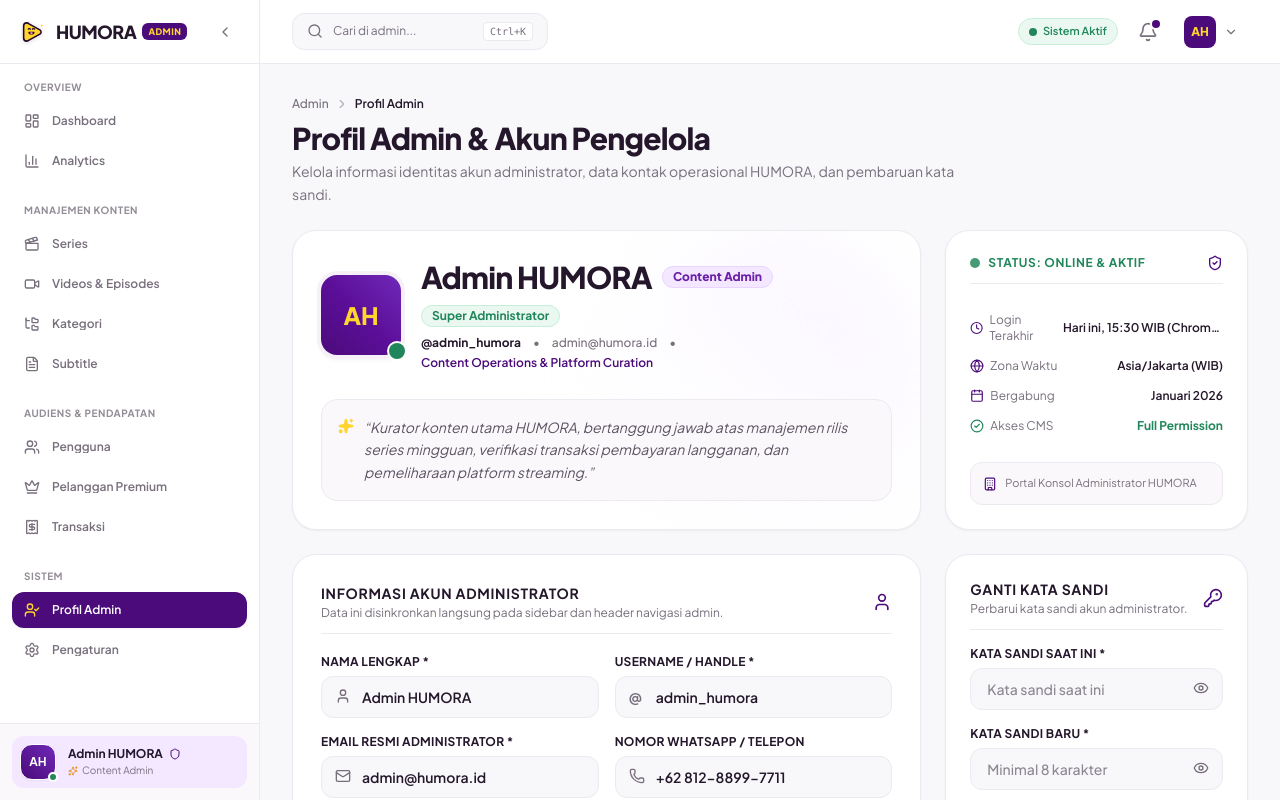
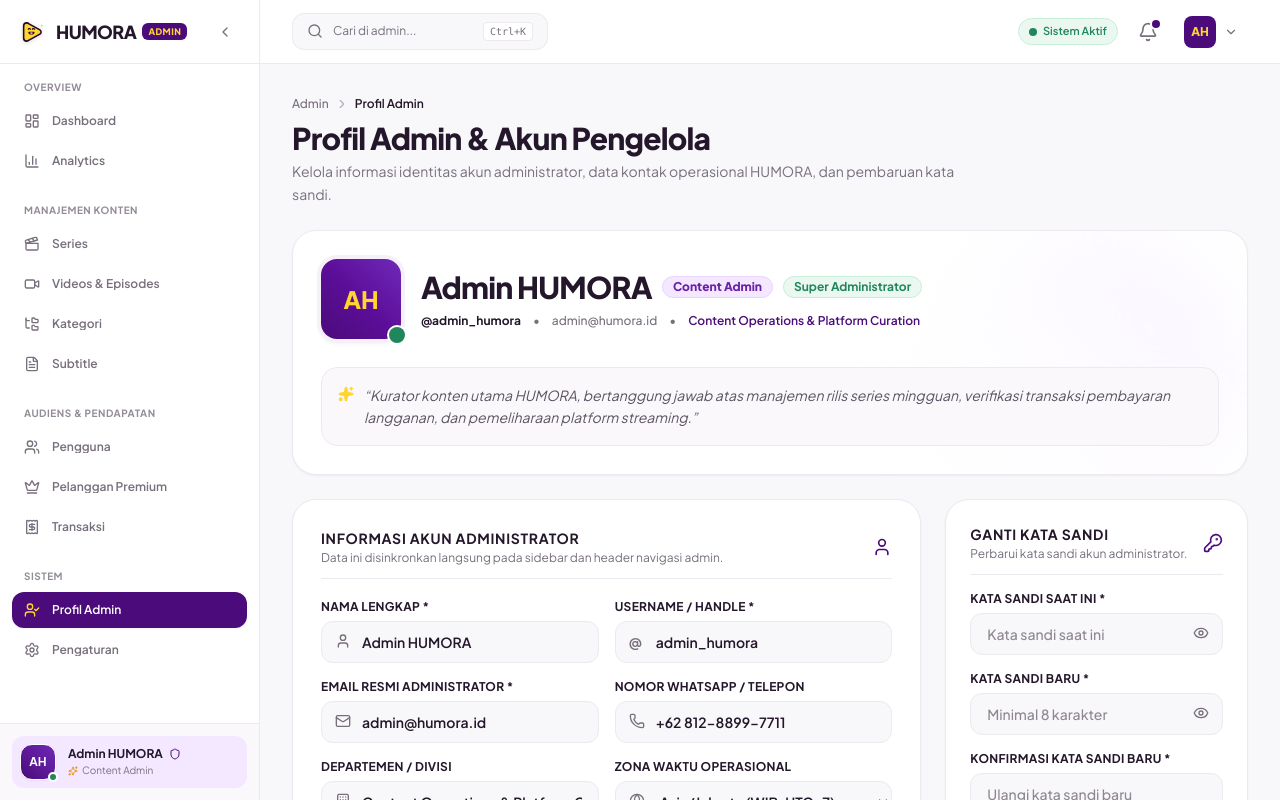
Before and after one commit to ardhikaxx/fe-web-humora, a Next.js app: page /admin/profile in a window 1280 px wide. Shown: the top 800 px of the page. Built offline with nearby package versions, Linux system fonts and the light colour scheme.

Commit message:
refactor: hapus card Status Online & Aktif pada halaman profil admin

```diff
--- a/app/admin/profile/page.tsx
+++ b/app/admin/profile/page.tsx
@@ -11,14 +11,10 @@
   KeyRound,
   Sparkles,
   Save,
-  Clock,
   Globe,
   Building,
   Eye,
   EyeOff,
-  ShieldCheck,
-  CheckCircle2,
-  Calendar,
 } from 'lucide-react';
 
 export default function AdminProfilePage() {
@@ -116,8 +112,8 @@
 
       {/* Bento Grid Layout */}
       <div className="grid grid-cols-1 lg:grid-cols-3 gap-6">
-        {/* Bento Cell 1 (Span 2 cols): Profile Overview Card */}
-        <div className="lg:col-span-2 bg-white rounded-3xl border border-[#EEE8F0] p-6 sm:p-7 shadow-xs relative overflow-hidden flex flex-col justify-between gap-6 transition-all hover:border-[#D8B4FE]/70">
+        {/* Bento Cell 1 (Span 3 cols): Profile Overview Hero Card */}
+        <div className="lg:col-span-3 bg-white rounded-3xl border border-[#EEE8F0] p-6 sm:p-7 shadow-xs relative overflow-hidden flex flex-col justify-between gap-6 transition-all hover:border-[#D8B4FE]/70">
           {/* Subtle Ambient Glow Decoration */}
           <div className="absolute top-0 right-0 w-80 h-80 bg-gradient-to-bl from-[#F3E8FF]/60 via-[#FAF5FF]/30 to-transparent pointer-events-none rounded-full blur-2xl" />
 
@@ -130,7 +126,6 @@
               </div>
               <span
                 className="absolute -bottom-1 -right-1 w-4 h-4 rounded-full bg-[#21865B] ring-2 ring-white shadow-xs"
-                title="Status: Online & Aktif"
               />
             </div>
 
@@ -167,62 +162,6 @@
               </div>
             </div>
           )}
-        </div>
-
-        {/* Bento Cell 2 (Span 1 col): System & Access Status Card */}
-        <div className="bg-white rounded-3xl border border-[#EEE8F0] p-6 shadow-xs flex flex-col justify-between gap-5 transition-all hover:border-[#D8B4FE]/70">
-          <div className="flex items-center justify-between pb-3 border-b border-[#EEE8F0]">
-            <div className="flex items-center gap-2">
-              <span className="w-2.5 h-2.5 rounded-full bg-[#21865B] animate-pulse" />
-              <span className="text-xs font-bold text-[#21865B] uppercase tracking-wider">
-                Status: Online & Aktif
-              </span>
-            </div>
-            <ShieldCheck className="w-4 h-4 text-[#4B0B7A]" />
-          </div>
-
-          <div className="space-y-3.5 py-1">
-            <div className="flex items-center justify-between text-xs">
-              <span className="text-[#786F7D] flex items-center gap-1.5">
-                <Clock className="w-3.5 h-3.5 text-[#4B0B7A]" /> Login Terakhir
-              </span>
-              <span className="font-semibold text-[#24172B] truncate max-w-[160px]" title={adminProfile.lastLogin}>
-                {adminProfile.lastLogin}
-              </span>
-            </div>
-
-            <div className="flex items-center justify-between text-xs">
-              <span className="text-[#786F7D] flex items-center gap-1.5">
-                <Globe className="w-3.5 h-3.5 text-[#4B0B7A]" /> Zona Waktu
-              </span>
-              <span className="font-semibold text-[#24172B]">
-                {timezone.split(' ')[0]} (WIB)
-              </span>
-            </div>
-
-            <div className="flex items-center justify-between text-xs">
-              <span className="text-[#786F7D] flex items-center gap-1.5">
-                <Calendar className="w-3.5 h-3.5 text-[#4B0B7A]" /> Bergabung
-              </span>
-              <span className="font-semibold text-[#24172B]">
-                {adminProfile.joinedDate}
-              </span>
-            </div>
-
-            <div className="flex items-center justify-between text-xs">
-              <span className="text-[#786F7D] flex items-center gap-1.5">
-                <CheckCircle2 className="w-3.5 h-3.5 text-[#21865B]" /> Akses CMS
-              </span>
-              <span className="font-bold text-[#21865B]">
-                Full Permission
-              </span>
-            </div>
-          </div>
-
-          <div className="p-3 bg-[#FAF8FB] rounded-xl border border-[#EEE8F0] text-[11px] text-[#786F7D] flex items-center gap-2">
-            <Building className="w-3.5 h-3.5 text-[#4B0B7A] shrink-0" />
-            <span className="truncate">Portal Konsol Administrator HUMORA</span>
-          </div>
         </div>
 
         {/* Bento Cell 3 (Span 2 cols): Form Edit Informasi Akun */}
```
